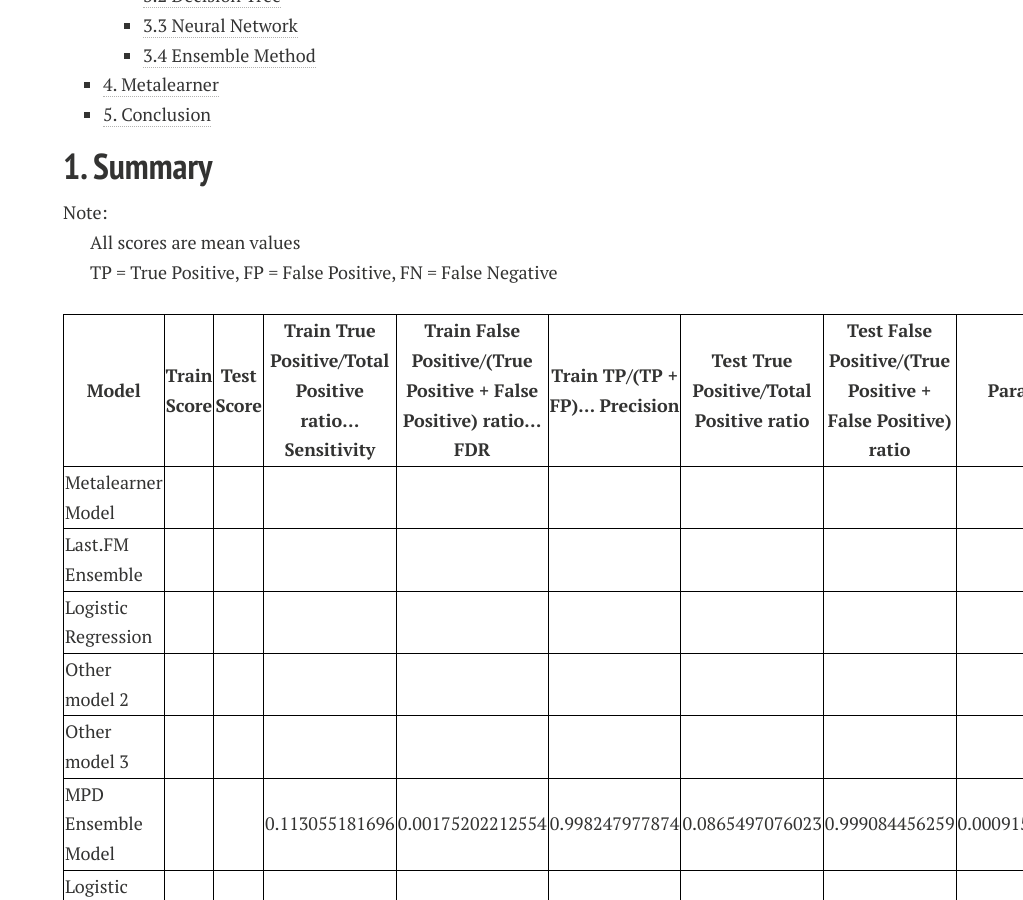
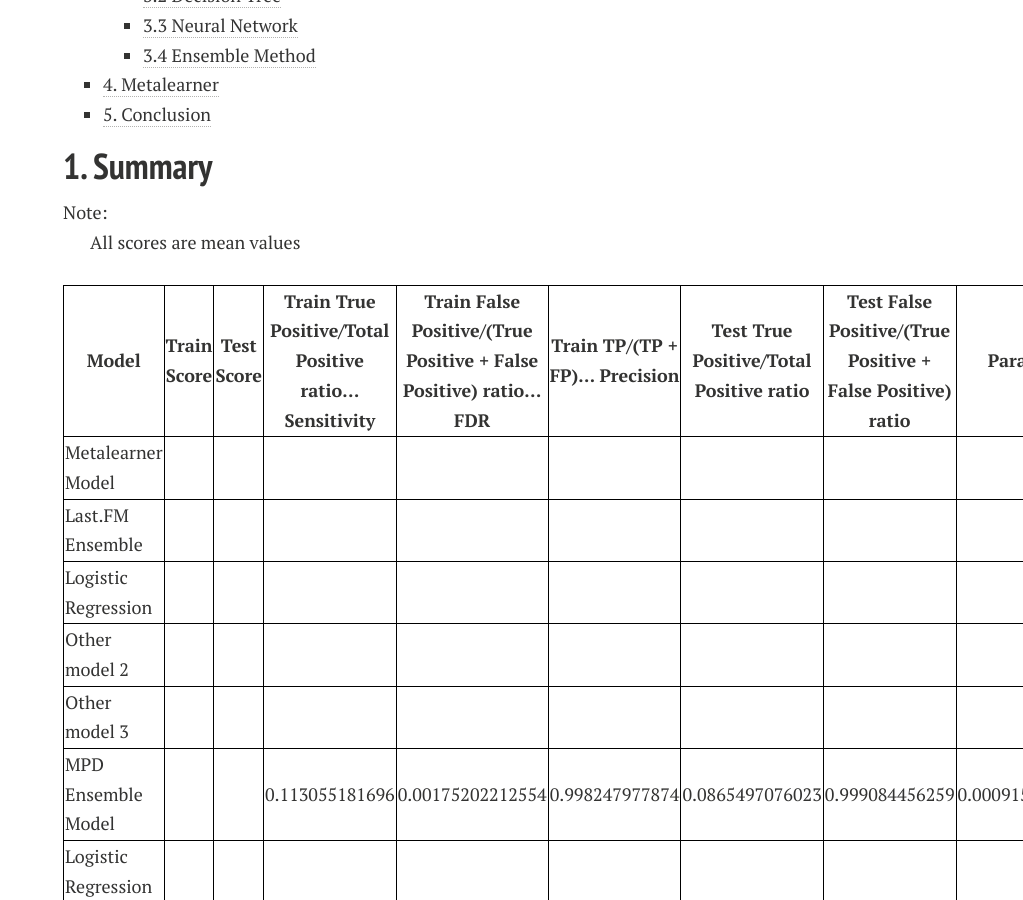
Before and after one commit to lyannaliu/lyannaliu.github.io, a Jekyll site: the page built from resultsandconclusion.md, in a window 1280 px wide and 900 px high, scrolled down 383 px. Shown: the whole window, without its empty margins (257-1280 px from the left). Built offline with Jekyll 4.4.1, drawn with Linux system fonts in a browser that asks for light colours; nearby versions of some CDN libraries.

Commit message:
Update resultsandconclusion.md

```diff
--- a/resultsandconclusion.md
+++ b/resultsandconclusion.md
@@ -25,7 +25,6 @@ Note:
 
 All scores are mean values
 
-TP = True Positive, FP = False Positive, FN = False Negative
 
 
 <style>
```
